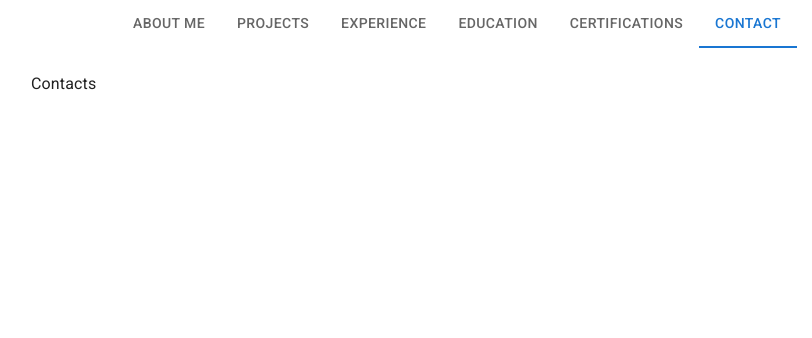
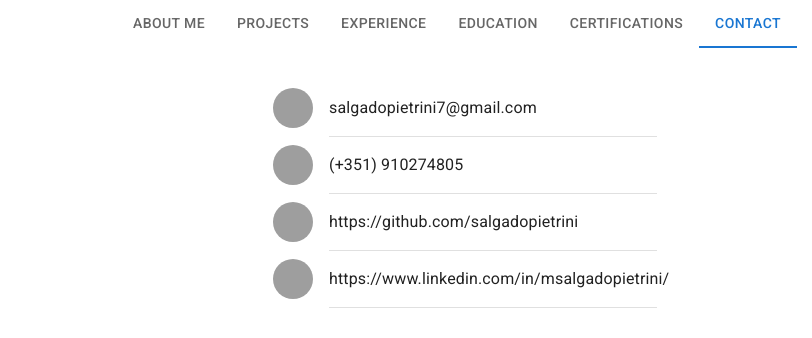
Before and after one commit to salgadopietrini/react-cv, a React (Create React App) app: page / in a window 1280 px wide. Both pictures are taken after a click on the tab "CONTACT". Shown: the top 338 px of the page, without its empty margins (183-995 px from the left). Built offline with nearby package versions, Linux system fonts and the light colour scheme; grey boxes are pictures that could not be loaded; what react-swipeable-views-utils would draw is missing.

Commit message:
add contacts info

```diff
--- a/src/components/Contact.js
+++ b/src/components/Contact.js
@@ -1,5 +1,63 @@
 import React from "react";
+import List from "@mui/material/List";
+import ListItem from "@mui/material/ListItem";
+import Divider from "@mui/material/Divider";
+import ListItemText from "@mui/material/ListItemText";
+import ListItemAvatar from "@mui/material/ListItemAvatar";
+import Avatar from "@mui/material/Avatar";
+import Link from "@mui/material/Link";
 
 export default function Contacts() {
-  return <div>Contacts</div>;
+  const contacts = [
+    {
+      type: "email",
+      data: "salgadopietrini7@gmail.com",
+      logo: "logo",
+    },
+    {
+      type: "phone",
+      data: "(+351) 910274805",
+      logo: "logo",
+    },
+    {
+      type: "github",
+      data: "https://github.com/salgadopietrini",
+      logo: "logo",
+    },
+    {
+      type: "linkedin",
+      data: "https://www.linkedin.com/in/msalgadopietrini/",
+      logo: "logo",
+    },
+  ];
+
+  return (
+    <div
+      style={{
+        display: "flex",
+        flexDirection: "column",
+        alignItems: "center",
+      }}
+    >
+      <List sx={{ width: "100%", maxWidth: 400, bgcolor: "background.paper" }}>
+        {contacts.map((elem, index) => (
+          <div key={index}>
+            <ListItem>
+              <ListItemAvatar>
+                <Avatar alt="Company Logo" src={elem.logo} />
+              </ListItemAvatar>
+              <ListItemText
+                primary={
+                  <Link color="inherite" underline="hover">
+                    {elem.data}
+                  </Link>
+                }
+              />
+            </ListItem>
+            <Divider variant="inset" component="li" />
+          </div>
+        ))}
+      </List>
+    </div>
+  );
 }
```
